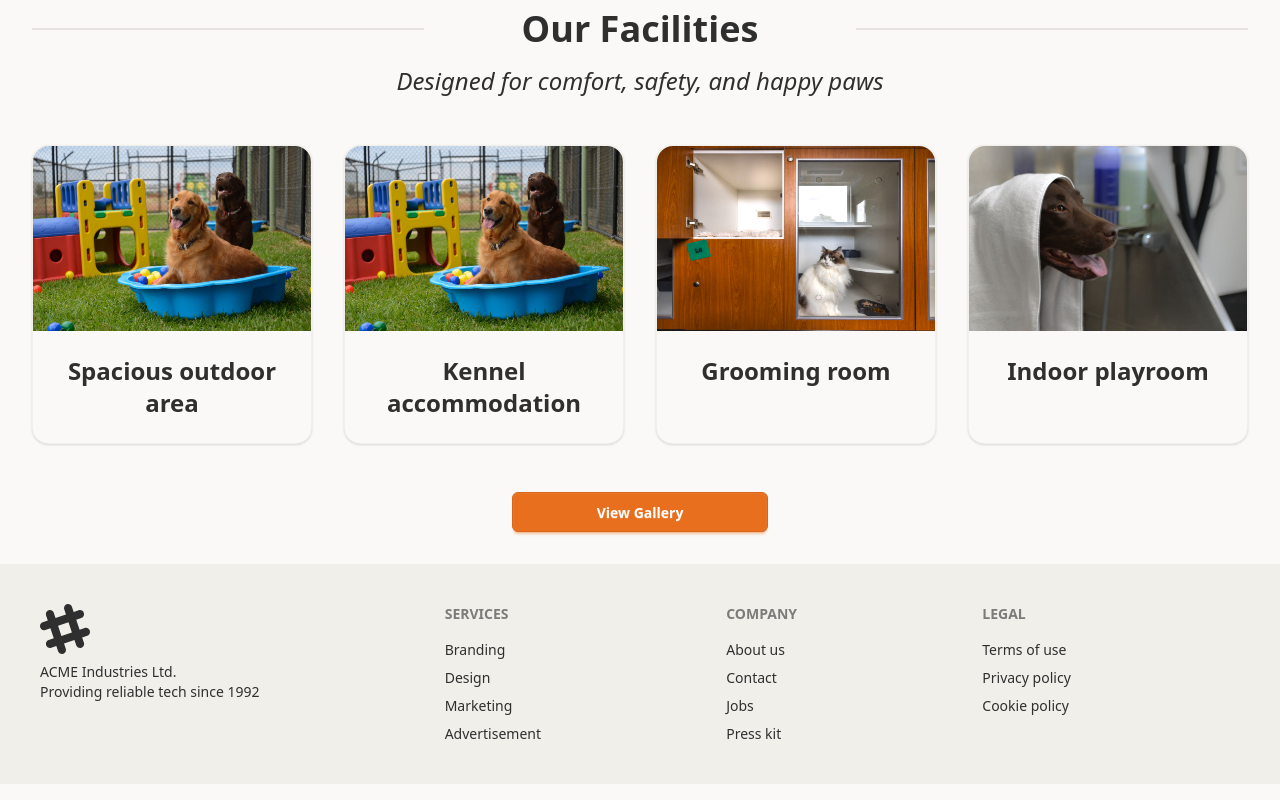
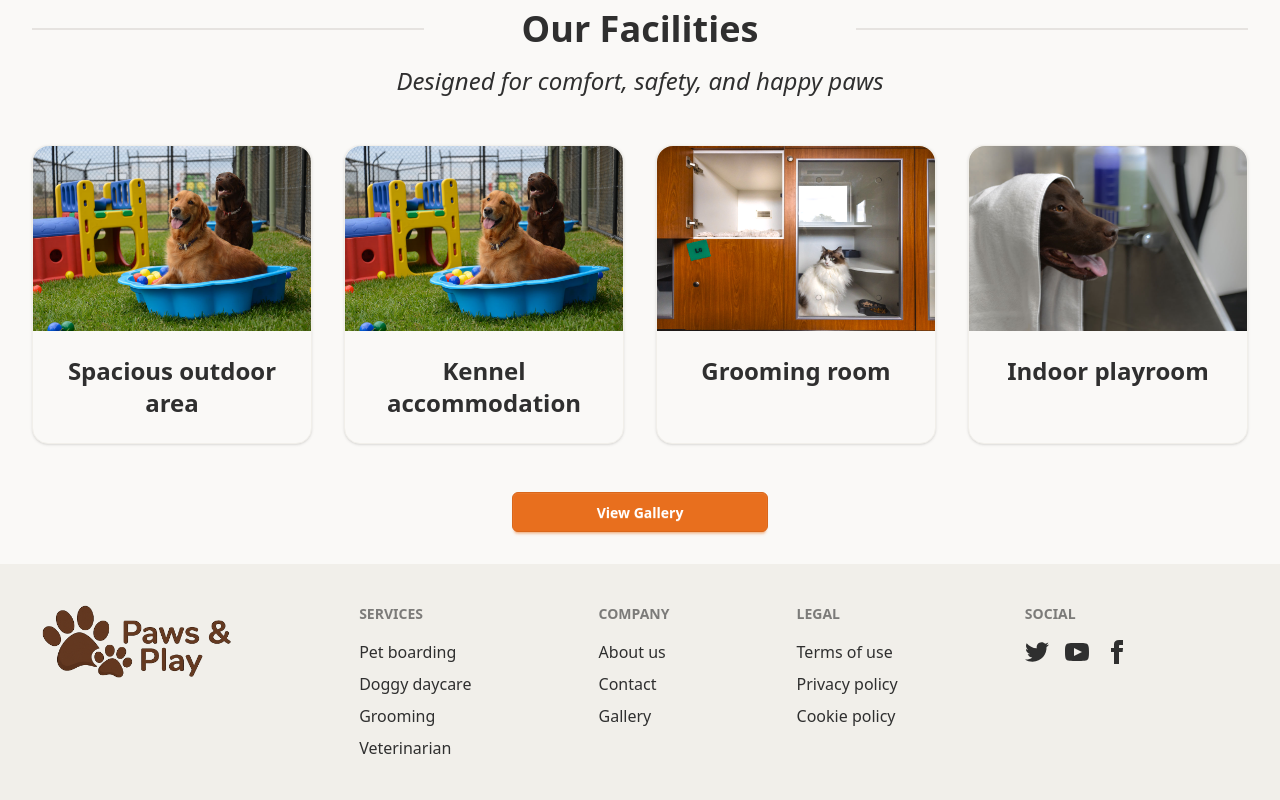
Before and after one commit to jma26/Pet-Boarding-Site, a React (Vite) app: page / in a window 1280 px wide. Shown: the part 2345-3145 px from the top of the page. Built offline with nearby package versions, Linux system fonts and the light colour scheme.

Commit message:
Styling updates to footer

```diff
--- a/src/components/Footer.tsx
+++ b/src/components/Footer.tsx
@@ -1,44 +1,68 @@
+import Companylogo from '../assets/paws-and-plays-logo.png';
+
 export default function Footer() {
   return (
     <footer className="footer sm:footer-horizontal bg-base-200 text-base-content p-10">
       <aside>
-        <svg
-          width="50"
-          height="50"
-          viewBox="0 0 24 24"
-          xmlns="http://www.w3.org/2000/svg"
-          fillRule="evenodd"
-          clipRule="evenodd"
-          className="fill-current">
-          <path
-            d="M22.672 15.226l-2.432.811.841 2.515c.33 1.019-.209 2.127-1.23 2.456-1.15.325-2.148-.321-2.463-1.226l-.84-2.518-5.013 1.677.84 2.517c.391 1.203-.434 2.542-1.831 2.542-.88 0-1.601-.564-1.86-1.314l-.842-2.516-2.431.809c-1.135.328-2.145-.317-2.463-1.229-.329-1.018.211-2.127 1.231-2.456l2.432-.809-1.621-4.823-2.432.808c-1.355.384-2.558-.59-2.558-1.839 0-.817.509-1.582 1.327-1.846l2.433-.809-.842-2.515c-.33-1.02.211-2.129 1.232-2.458 1.02-.329 2.13.209 2.461 1.229l.842 2.515 5.011-1.677-.839-2.517c-.403-1.238.484-2.553 1.843-2.553.819 0 1.585.509 1.85 1.326l.841 2.517 2.431-.81c1.02-.33 2.131.211 2.461 1.229.332 1.018-.21 2.126-1.23 2.456l-2.433.809 1.622 4.823 2.433-.809c1.242-.401 2.557.484 2.557 1.838 0 .819-.51 1.583-1.328 1.847m-8.992-6.428l-5.01 1.675 1.619 4.828 5.011-1.674-1.62-4.829z"></path>
-        </svg>
-        <p>
-          ACME Industries Ltd.
-          <br />
-          Providing reliable tech since 1992
-        </p>
+        <img className="max-w-48" src={Companylogo} alt="" />
       </aside>
       <nav>
         <h6 className="footer-title">Services</h6>
-        <a className="link link-hover">Branding</a>
-        <a className="link link-hover">Design</a>
-        <a className="link link-hover">Marketing</a>
-        <a className="link link-hover">Advertisement</a>
+        <a className="font-medium link link-hover text-base">Pet boarding</a>
+        <a className="font-medium link link-hover text-base">Doggy daycare</a>
+        <a className="font-medium link link-hover text-base">Grooming</a>
+        <a className="font-medium link link-hover text-base">Veterinarian</a>
       </nav>
       <nav>
         <h6 className="footer-title">Company</h6>
-        <a className="link link-hover">About us</a>
-        <a className="link link-hover">Contact</a>
-        <a className="link link-hover">Jobs</a>
-        <a className="link link-hover">Press kit</a>
+        <a className="font-medium link link-hover text-base">About us</a>
+        <a className="font-medium link link-hover text-base">Contact</a>
+        <a className="font-medium link link-hover text-base">Gallery</a>
       </nav>
       <nav>
         <h6 className="footer-title">Legal</h6>
-        <a className="link link-hover">Terms of use</a>
-        <a className="link link-hover">Privacy policy</a>
-        <a className="link link-hover">Cookie policy</a>
+        <a className="font-medium link link-hover text-base">Terms of use</a>
+        <a className="font-medium link link-hover text-base">Privacy policy</a>
+        <a className="font-medium link link-hover text-base">Cookie policy</a>
       </nav>
+      <nav>
+          <h6 className="footer-title">Social</h6>
+          <div className="grid grid-flow-col gap-4">
+            <a>
+              <svg
+                xmlns="http://www.w3.org/2000/svg"
+                width="24"
+                height="24"
+                viewBox="0 0 24 24"
+                className="fill-current">
+                <path
+                  d="M24 4.557c-.883.392-1.832.656-2.828.775 1.017-.609 1.798-1.574 2.165-2.724-.951.564-2.005.974-3.127 1.195-.897-.957-2.178-1.555-3.594-1.555-3.179 0-5.515 2.966-4.797 6.045-4.091-.205-7.719-2.165-10.148-5.144-1.29 2.213-.669 5.108 1.523 6.574-.806-.026-1.566-.247-2.229-.616-.054 2.281 1.581 4.415 3.949 4.89-.693.188-1.452.232-2.224.084.626 1.956 2.444 3.379 4.6 3.419-2.07 1.623-4.678 2.348-7.29 2.04 2.179 1.397 4.768 2.212 7.548 2.212 9.142 0 14.307-7.721 13.995-14.646.962-.695 1.797-1.562 2.457-2.549z"></path>
+              </svg>
+            </a>
+            <a>
+              <svg
+                xmlns="http://www.w3.org/2000/svg"
+                width="24"
+                height="24"
+                viewBox="0 0 24 24"
+                className="fill-current">
+                <path
+                  d="M19.615 3.184c-3.604-.246-11.631-.245-15.23 0-3.897.266-4.356 2.62-4.385 8.816.029 6.185.484 8.549 4.385 8.816 3.6.245 11.626.246 15.23 0 3.897-.266 4.356-2.62 4.385-8.816-.029-6.185-.484-8.549-4.385-8.816zm-10.615 12.816v-8l8 3.993-8 4.007z"></path>
+              </svg>
+            </a>
+            <a>
+              <svg
+                xmlns="http://www.w3.org/2000/svg"
+                width="24"
+                height="24"
+                viewBox="0 0 24 24"
+                className="fill-current">
+                <path
+                  d="M9 8h-3v4h3v12h5v-12h3.642l.358-4h-4v-1.667c0-.955.192-1.333 1.115-1.333h2.885v-5h-3.808c-3.596 0-5.192 1.583-5.192 4.615v3.385z"></path>
+              </svg>
+            </a>
+          </div>
+        </nav>
     </footer>
   )
 }
```
